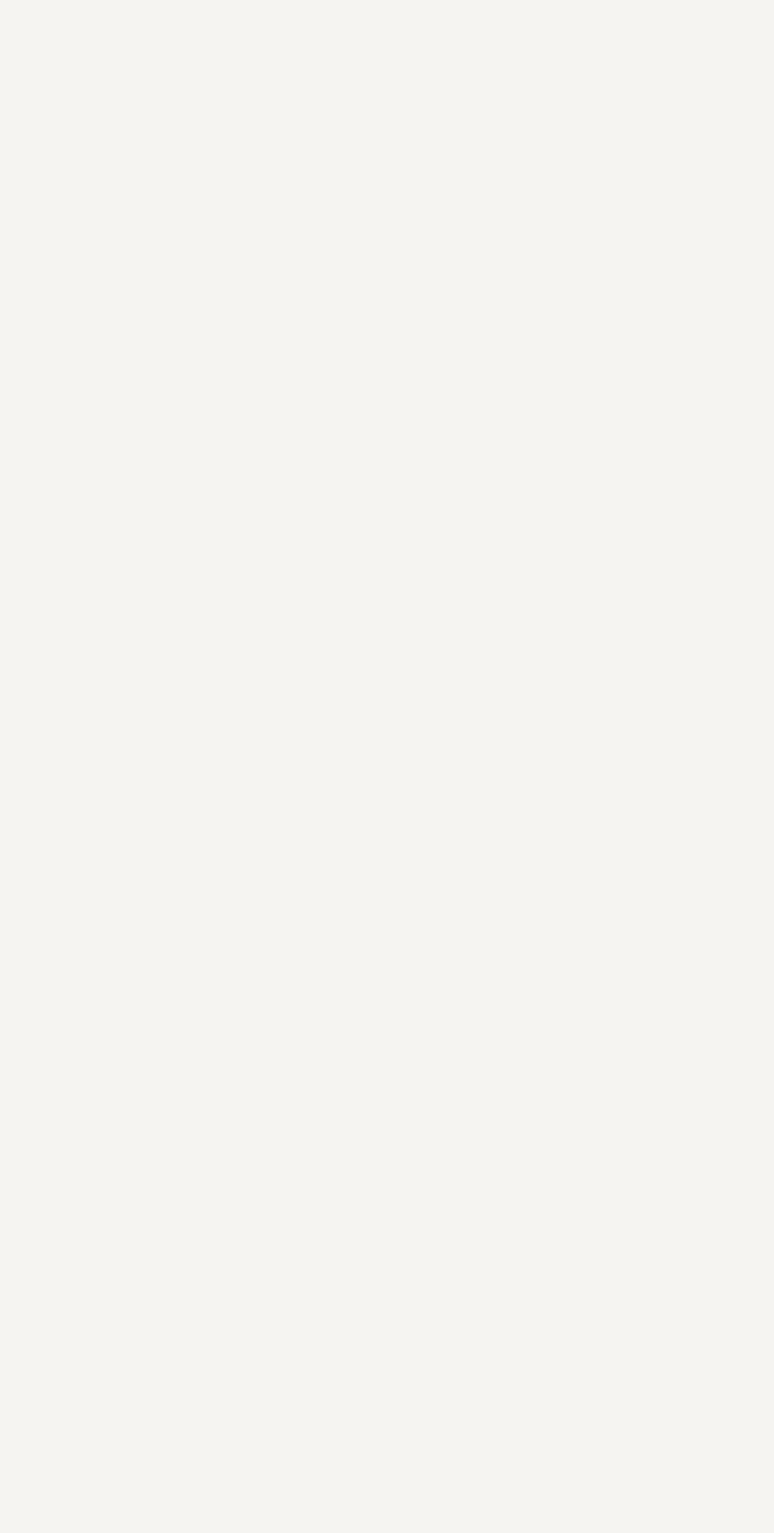
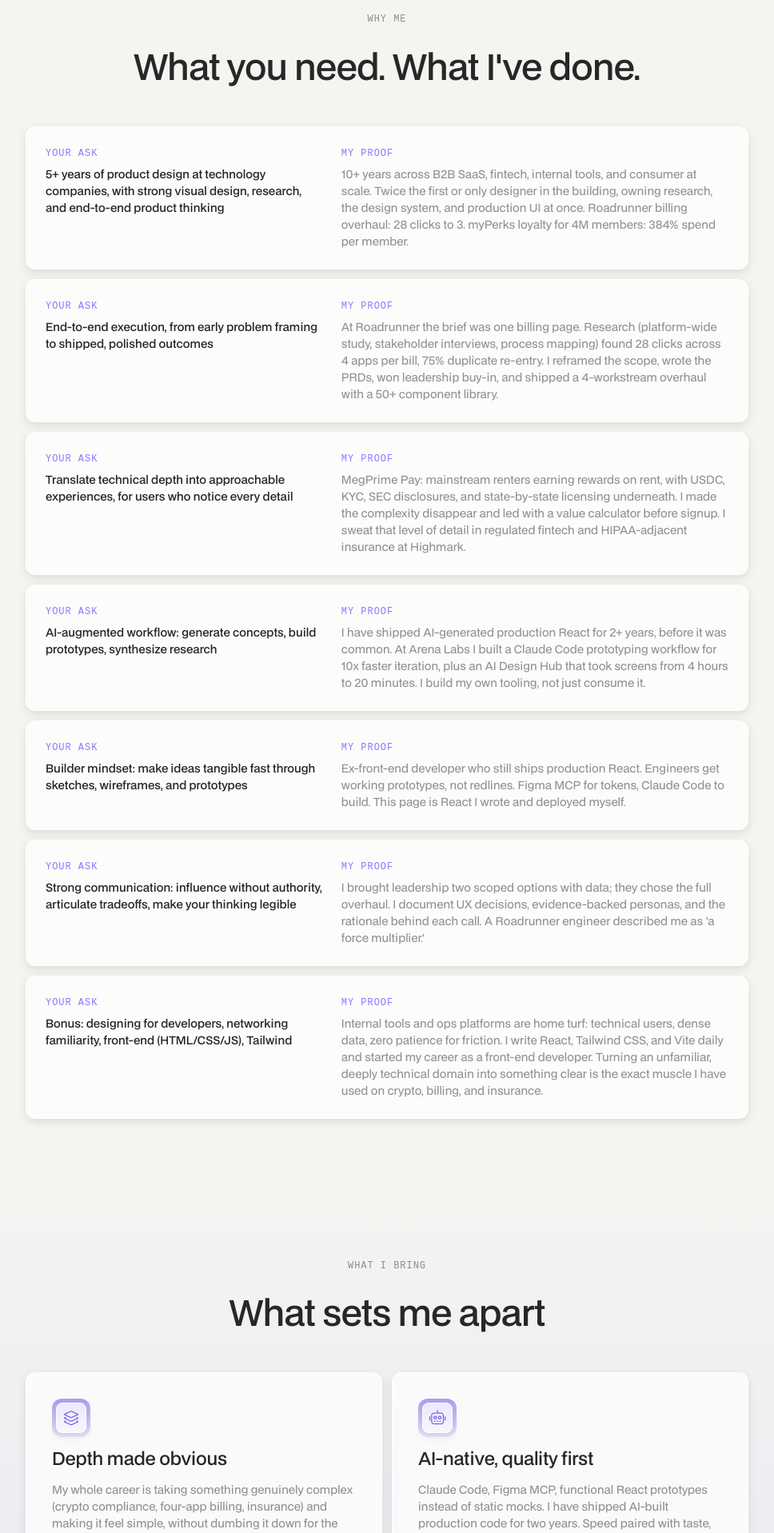
Before and after one commit to jennylu89/jenny-pitch, a React (Vite) app: page /ngrok in a window 1280 px wide. Before the commit this address had no page. Shown: the part 880-2797 px from the top of the page at 80% size, without its empty margins (156-1124 px from the left). Before the commit the page ends 800 px from the top, so only its background shows below. Built offline with nearby package versions, Linux system fonts and the light colour scheme; a web font is replaced by a local one.

Commit message:
Add ngrok page at /ngrok

```diff
--- a/src/App.jsx
+++ b/src/App.jsx
@@ -17,6 +17,7 @@ import KovoPage from './pages/companies/KovoPage';
 import ContraPage from './pages/companies/ContraPage';
 import GlacianPage from './pages/companies/GlacianPage';
 import PhilipsPage from './pages/companies/PhilipsPage';
+import NgrokPage from './pages/companies/NgrokPage';
 import DesignPage from './pages/DesignPage';
 import ResumePage from './pages/ResumePage';
 
@@ -40,6 +41,7 @@ export default function App() {
         <Route path="/contra" element={<ContraPage />} />
         <Route path="/glacian" element={<GlacianPage />} />
         <Route path="/philips" element={<PhilipsPage />} />
+        <Route path="/ngrok" element={<NgrokPage />} />
         <Route path="/design" element={<DesignPage />} />
         <Route path="/resume" element={<ResumePage />} />
       </Routes>
--- /dev/null
+++ b/src/pages/companies/NgrokPage.jsx
@@ -0,0 +1,22 @@
+import Nav from '../../components/Nav';
+import { ngrok } from './ngrok';
+import LLPageHero from '../../components/ll/LLPageHero';
+import LLSummary from '../../components/ll/LLSummary';
+import LLHowIWork from '../../components/ll/LLHowIWork';
+import AIProjects from '../../components/AIProjects';
+import LLSelectedProjects from '../../components/ll/LLSelectedProjects';
+import LLCloseCta from '../../components/ll/LLCloseCta';
+
+export default function NgrokPage() {
+  return (
+    <div style={{ backgroundColor: 'var(--bg)', minHeight: '100vh' }}>
+      <Nav from="ngrok" />
+      <LLPageHero companyName={ngrok.name} role={ngrok.role} oneLiner={ngrok.oneLiner} />
+      <LLSummary heading={ngrok.summaryHeading} rows={ngrok.summaryRows} />
+      <LLHowIWork howIWork={ngrok.howIWork} />
+      <AIProjects />
+      <LLSelectedProjects projectIds={['roadrunner', 'megprime', 'designhub', 'arenalabs']} />
+      <LLCloseCta closeText={ngrok.close} from="ngrok" />
+    </div>
+  );
+}
--- /dev/null
+++ b/src/pages/companies/ngrok.js
@@ -0,0 +1,77 @@
+export const ngrok = {
+  name: "ngrok",
+  role: "Senior Product Designer",
+
+  oneLiner:
+    "ngrok collapses a dozen networking tools into one gateway. The design job is making that much power feel simple to developers who forgive nothing. That is the work I have done for 10+ years, and I ship the React myself.",
+
+  summaryHeading: "What you need. What I've done.",
+  summaryRows: [
+    {
+      ask: "5+ years of product design at technology companies, with strong visual design, research, and end-to-end product thinking",
+      proof:
+        "10+ years across B2B SaaS, fintech, internal tools, and consumer at scale. Twice the first or only designer in the building, owning research, the design system, and production UI at once. Roadrunner billing overhaul: 28 clicks to 3. myPerks loyalty for 4M members: 384% spend per member.",
+    },
+    {
+      ask: "End-to-end execution, from early problem framing to shipped, polished outcomes",
+      proof:
+        "At Roadrunner the brief was one billing page. Research (platform-wide study, stakeholder interviews, process mapping) found 28 clicks across 4 apps per bill, 75% duplicate re-entry. I reframed the scope, wrote the PRDs, won leadership buy-in, and shipped a 4-workstream overhaul with a 50+ component library.",
+    },
+    {
+      ask: "Translate technical depth into approachable experiences, for users who notice every detail",
+      proof:
+        "MegPrime Pay: mainstream renters earning rewards on rent, with USDC, KYC, SEC disclosures, and state-by-state licensing underneath. I made the complexity disappear and led with a value calculator before signup. I sweat that level of detail in regulated fintech and HIPAA-adjacent insurance at Highmark.",
+    },
+    {
+      ask: "AI-augmented workflow: generate concepts, build prototypes, synthesize research",
+      proof:
+        "I have shipped AI-generated production React for 2+ years, before it was common. At Arena Labs I built a Claude Code prototyping workflow for 10x faster iteration, plus an AI Design Hub that took screens from 4 hours to 20 minutes. I build my own tooling, not just consume it.",
+    },
+    {
+      ask: "Builder mindset: make ideas tangible fast through sketches, wireframes, and prototypes",
+      proof:
+        "Ex-front-end developer who still ships production React. Engineers get working prototypes, not redlines. Figma MCP for tokens, Claude Code to build. This page is React I wrote and deployed myself.",
+    },
+    {
+      ask: "Strong communication: influence without authority, articulate tradeoffs, make your thinking legible",
+      proof:
+        "I brought leadership two scoped options with data; they chose the full overhaul. I document UX decisions, evidence-backed personas, and the rationale behind each call. A Roadrunner engineer described me as 'a force multiplier.'",
+    },
+    {
+      ask: "Bonus: designing for developers, networking familiarity, front-end (HTML/CSS/JS), Tailwind",
+      proof:
+        "Internal tools and ops platforms are home turf: technical users, dense data, zero patience for friction. I write React, Tailwind CSS, and Vite daily and started my career as a front-end developer. Turning an unfamiliar, deeply technical domain into something clear is the exact muscle I have used on crypto, billing, and insurance.",
+    },
+  ],
+
+  howIWork: {
+    eyebrow: "What I bring",
+    heading: "What sets me apart",
+    subheading: "",
+    tiles: [
+      {
+        icon: "fa-light fa-layer-group",
+        heading: "Depth made obvious",
+        body: "My whole career is taking something genuinely complex (crypto compliance, four-app billing, insurance) and making it feel simple, without dumbing it down for the people who know the details.",
+      },
+      {
+        icon: "fa-light fa-robot",
+        heading: "AI-native, quality first",
+        body: "Claude Code, Figma MCP, functional React prototypes instead of static mocks. I have shipped AI-built production code for two years. Speed paired with taste, because the hard part of AI is output quality, not output volume.",
+      },
+      {
+        icon: "fa-light fa-code",
+        heading: "Designer who ships",
+        body: "Production React, Tailwind, Vite. Ex-front-end developer, so design and implementation live in one set of hands and engineering starts from something real.",
+      },
+      {
+        icon: "fa-light fa-compass",
+        heading: "Owns the problem",
+        body: "First or only designer twice over. I run the research, write the PRDs, own the roadmap calls, and ship the UI. Early framing through polished outcome, no handoff gaps.",
+      },
+    ],
+  },
+
+  close:
+    "Turning networking primitives into one clean gateway is a hard design problem, and it is the kind I have spent 10+ years on across fintech, billing, and healthcare, at startup speed with AI. I'd love to talk.",
+};
```
